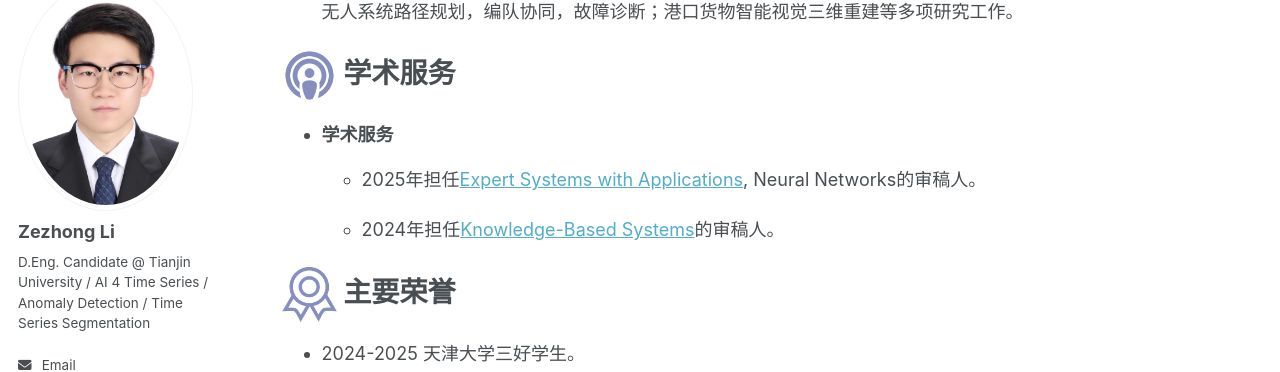
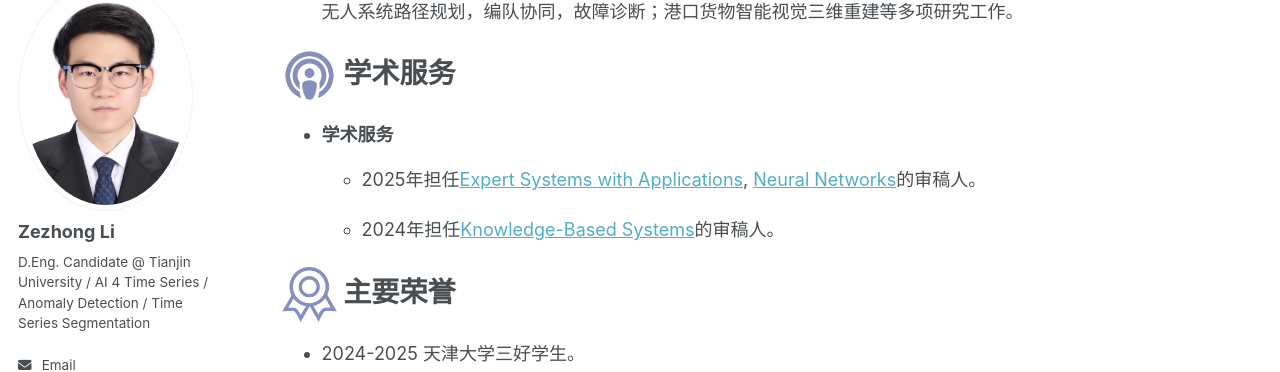
Before and after one commit to lzz19980125/lzz19980125.github.io, a Jekyll site: the page built from _pages/chinese.md, in a window 1280 px wide and 900 px high, scrolled down 2555 px. Shown: the part 125-497 px from the top of the window. Built offline with Jekyll 4.4.1, drawn with Linux system fonts in a browser that asks for light colours; some web fonts are replaced.

Commit message:
Update chinese.md

```diff
--- a/_pages/chinese.md
+++ b/_pages/chinese.md
@@ -82,7 +82,7 @@ Utilizing an Innovative Transformer-Based Model**", Journal of Marine Science an
 # <img src="../images/service.png" width="55" height="50"> 学术服务
 
 - **学术服务**
-  - 2025年担任<span style="color:rgb(95,181,206)">[Expert Systems with Applications](https://lzz19980125.github.io/files/Certificate_ESWA_Recognised.pdf)</span>, Neural Networks的审稿人。
+  - 2025年担任<span style="color:rgb(95,181,206)">[Expert Systems with Applications](https://lzz19980125.github.io/files/Certificate_ESWA_Recognised.pdf)</span>, <span style="color:rgb(95,181,206)">[Neural Networks](https://lzz19980125.github.io/files/Certificate_NN_Recognised.pdf)</span>的审稿人。
 
   - 2024年担任<span style="color:rgb(95,181,206)">[Knowledge-Based Systems](https://lzz19980125.github.io/files/Certificate_KBS_reviewer.pdf)</span>的审稿人。
 
```
